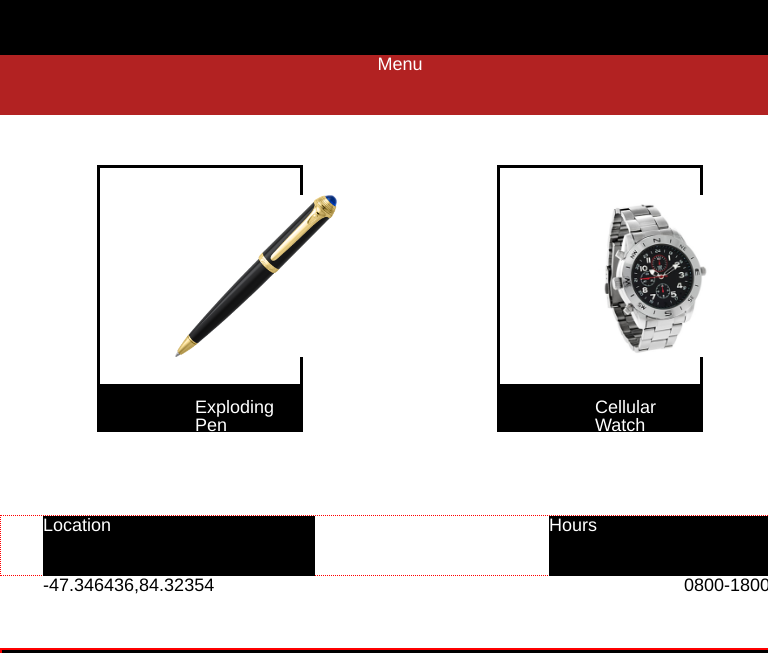
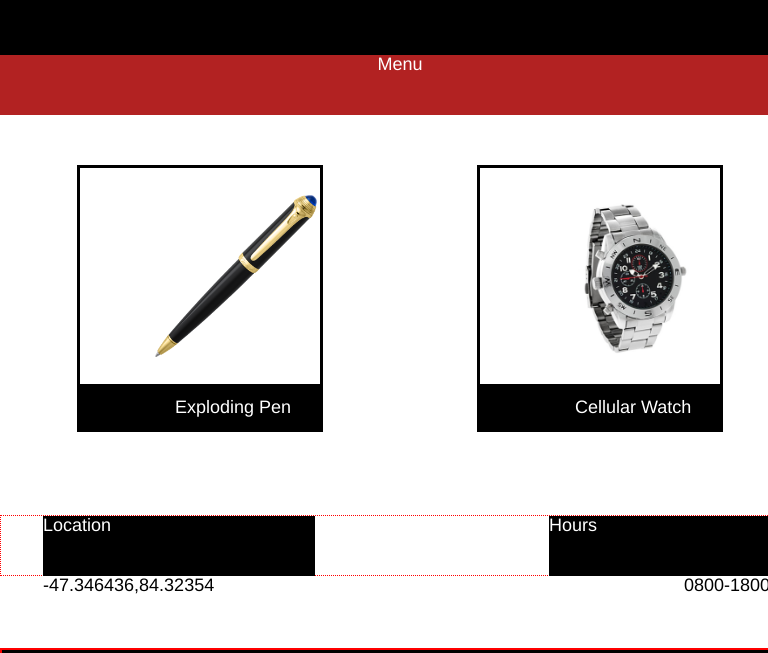
Before and after one commit to Xavius123/SecretAgentSupplyInc, a plain HTML site: page index.html in a window 768 px wide. Shown: the part 444-1097 px from the top of the page. Drawn offline with Linux system fonts and the light colour scheme.

Commit message:
media coming togeither

```diff
--- a/resources/css/style.css
+++ b/resources/css/style.css
@@ -220,6 +220,13 @@ nav p{
     width: 800px;
     height: 400px;
 }
+.box{ /*black box*/
+  width: 30%;
+  height: 14.5rem;
+  border: 3px solid black;
+  background-color: black;
+  color: white;
+}
 #ipadglasses {
 display: none;
 }
```
